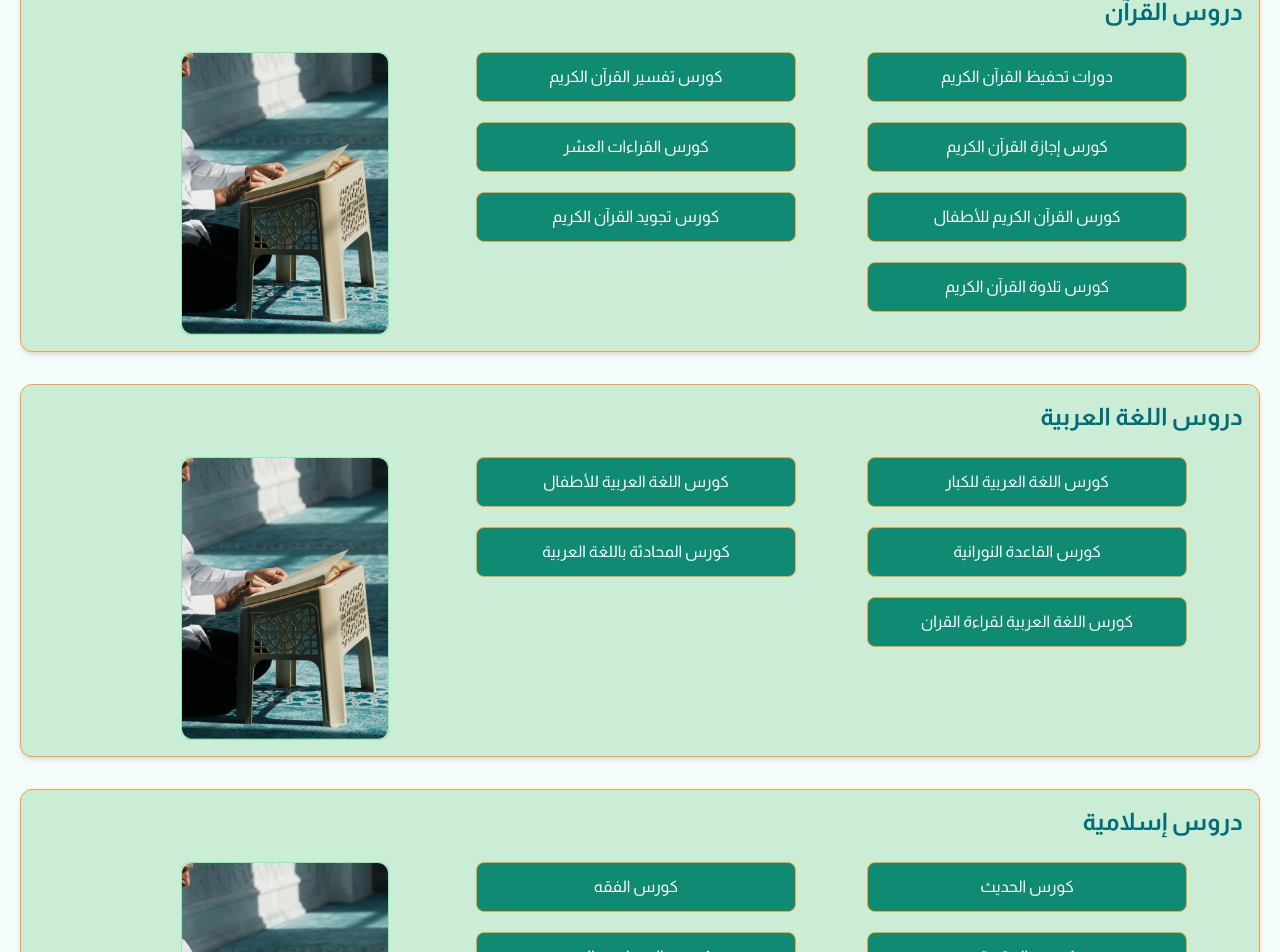
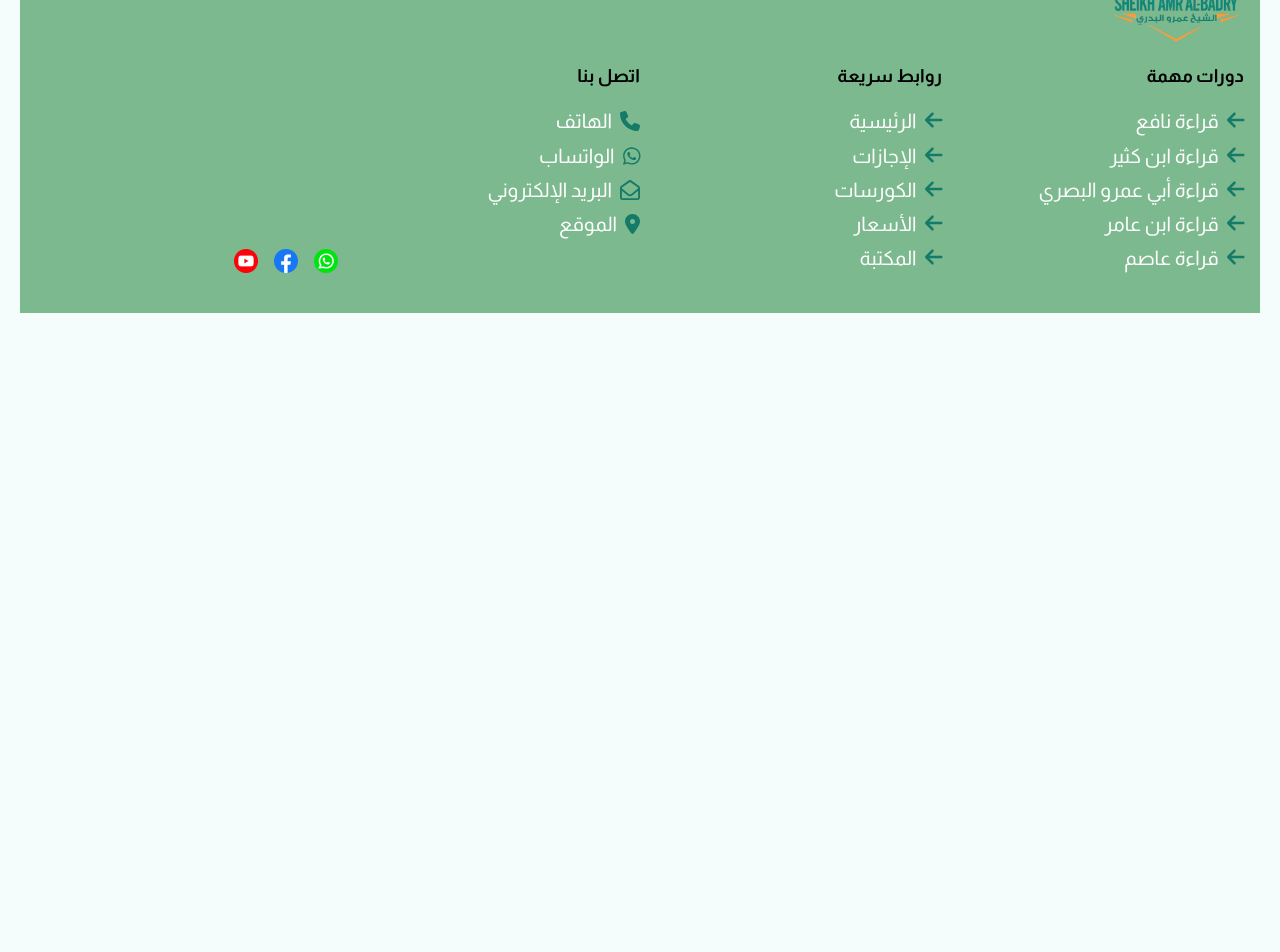
Before and after one commit to MostafaY2sser/Quran, a React (Vite) app: page /qurancourse in a window 1280 px wide. Shown: the part 340-1292 px from the top of the page. After the commit the page ends 800 px from the top, so only its background shows below. Built offline with nearby package versions, Linux system fonts and the light colour scheme.

Commit message:
some changes

```diff
--- a/src/App.jsx
+++ b/src/App.jsx
@@ -5,8 +5,6 @@ import Home from './Pages/Home/Home';
 import EgazatPage from './Pages/EgazatPage';
 import EgazatDetailsPage from './Pages/EgazatDetailsPage';
 import Header from "./Components/Header/Header"
-import QuranCourses from './Pages/QuranCourses';
-import QuranDetailsCourses from './Pages/QuranDetailsCourses';
 
 
 // Swipper
@@ -28,9 +26,6 @@ function App() {
             <Route path='/' element={<Home />} />
             <Route path='/egazatpage' element={<EgazatPage />} />
             <Route path="/egazatpage/:card/:narration" element={<EgazatDetailsPage />} />
-            <Route path="/qurancourse" element={<QuranCourses/>} />
-            <Route path="/details/:id" element={<QuranDetailsCourses/>} />
-
           </Routes>
           <Footer />
         </Router>
--- a/src/Pages/QuranCourses.jsx
+++ /dev/null
@@ -1,185 +0,0 @@
-import React from "react";
-import { useNavigate } from "react-router-dom";
-import course from "../assets/images/general/course.png";
-// قائمة البيانات للأقسام والأزرار
-const sections = [
-    {
-        title: "دروس القرآن",
-        image: course,
-        buttons: [
-            {
-                id: "tahfez",
-                title: "دورات تحفيظ القرآن الكريم",
-                description: "تعلم قواعد التجويد بطريقة سهلة ومنهجية.",
-            },
-            {
-                id: "tafseer",
-                title: "كورس تفسير القرآن الكريم",
-                description: "فهم معاني آيات القرآن الكريم وتفسيرها.",
-            },
-            {
-                id: "egaza",
-                title: "كورس إجازة القرآن الكريم",
-                description: "حفظ القرآن الكريم مع المتابعة اليومية.",
-            },
-            {
-                id: "Reads",
-                title: "كورس القراءات العشر",
-                description: "الحصول على إجازة معتمدة في قراءة القرآن.",
-            },
-            {
-                id: "quran-kids",
-                title: "كورس القرآن الكريم للأطفال",
-                description: "تعليم الأطفال القرآن بطريقة ممتعة.",
-            },
-            {
-                id: "Tagweed",
-                title: "كورس تجويد القرآن الكريم",
-                description: "تعليم الأطفال القرآن بطريقة ممتعة.",
-            },
-            {
-                id: "Tlawa",
-                title: "كورس تلاوة القرآن الكريم",
-                description: "تعليم الأطفال القرآن بطريقة ممتعة.",
-            },
-        ],
-    },
-    {
-        title: "دروس اللغة العربية",
-        image: course,
-        buttons: [
-            {
-                id: "arabic-adults",
-                title: "كورس اللغة العربية للكبار",
-                description: "تعلم أساسيات اللغة العربية للأطفال بسهولة.",
-            },
-            {
-                id: "arabic-kids",
-                title: "كورس اللغة العربية للأطفال",
-                description: "تعلم أساسيات اللغة العربية للأطفال بسهولة.",
-            },
-            {
-                id: "nawranyarule",
-                title: "كورس القاعدة النورانية",
-                description: "تعلم قواعد النحو والصرف لتقوية لغتك.",
-            },
-            {
-                id: "speakingarabic",
-                title: "كورس المحادثة باللغة العربية",
-                description: "تعلم أساسيات الصرف وأوزان الكلمات.",
-            },
-            {
-                id: "readingquran",
-                title: "كورس اللغة العربية لقراءة القران ",
-                description: "تقوية مهارات اللغة العربية للكبار.",
-            },
-        ],
-    },
-    {
-        title: "دروس إسلامية",
-        image: course,
-        buttons: [
-            {
-                id: "hadith",
-                title: "كورس الحديث",
-                description: "تعرف على سيرة النبي صلى الله عليه وسلم.",
-            },
-            {
-                id: "fiqh",
-                title: "كورس الفقه",
-                description: "تعلم أحاديث نبوية صحيحة ومفيدة.",
-            },
-            {
-                id: "aqeedah",
-                title: "كورس العقيدة",
-                description: "تعلم أصول العقيدة الإسلامية الصحيحة.",
-            },
-            {
-                id: "modern-islamic",
-                title: "كورس المسلمين الجدد",
-                description: "مناقشة القضايا الإسلامية في العصر الحديث.",
-            },
-            {
-                id: "shahada",
-                title: "كورس تعليم الشهادة للمسليمن الجدد",
-                description: "فهم الأحكام الشرعية بطريقة مبسطة.",
-            },
-        ],
-    },
-];
-
-const QuranCourses = () => {
-    const navigate = useNavigate();
-
-    const handleButtonClick = (section, button) => {
-        navigate(`/details/${button.id}`, {
-            state: {
-                image: section.image,
-                description: button.description,
-                title: button.title,
-            },
-        });
-    };
-
-    return (
-        <>
-            <div className="flex flex-col justify-center items-center mt-5">
-                <h2 className="text-2xl font-bold text-[#006d77] text-center">دوراتنا عبر الأنترنت</h2>
-                <hr className="border-t-1 border-orange-500 w-32 mt-3" />
-            </div>
-            <div className="min-h-screen py-8">
-                <div className="container space-y-8">
-                    {/* الأقسام */}
-                    {sections.map((section, index) => (
-                        <div
-                            key={index}
-                            className="border shadow-md rounded-xl p-4 my-5"
-                            style={{
-                                backgroundColor: "var(--main-bgLight-color)",
-                                borderColor: "var(--main-border-color)",
-                            }}
-                        >
-                            <h2 className="mb-6 text-2xl font-bold text-[#006d77] text-right">
-                                {section.title}
-                            </h2>
-                            <div className="flex justify-start gap-8"> {/* gap-8 بين الأزرار والصورة */}
-                                {/* النصوص */}
-                                <div className="w-[70%] pr-14">
-                                    <div className="grid sm:grid-cols-2 gap-x-4 gap-y-5">
-                                        {/* زيّنت المسافة بين الأزرار */}
-                                        {section.buttons.map((button) => (
-                                            <button
-                                                key={button.id}
-                                                className="text-white px-4 py-3 rounded-lg w-80 border"
-                                                style={{
-                                                    backgroundColor: "var(--main-dark-color)",
-                                                    borderColor: "var(--main-border-color)",
-                                                }}
-                                                onClick={() => handleButtonClick(section, button)}
-                                            >
-                                                {button.title}
-                                            </button>
-                                        ))}
-                                    </div>
-                                </div>
-                                {/* قسم الصورة */}
-                                <div className="w-[30%]">
-                                    <img
-                                        src={section.image}
-                                        alt={section.title}
-                                        className="w-52 h-54 rounded-lg border border-green-300"
-                                    />
-                                </div>
-                            </div>
-                        </div>
-                    ))}
-                </div>
-
-
-            </div>
-        </>
-    );
-
-};
-
-export default QuranCourses;
--- a/src/Pages/QuranDetailsCourses.jsx
+++ /dev/null
@@ -1,39 +0,0 @@
-import React from 'react';
-import { useParams, useLocation } from 'react-router-dom';
-
-const QuranDetailsCourses = () => {
-  const { id } = useParams(); // تأكد من أن id يتم تمريره بشكل صحيح عبر الرابط
-  const location = useLocation();
-  const { image, description, title } = location.state || {};
-
-  return (
-    <div
-      className="mt-11 relative"
-      style={{ backgroundColor: "var(--body-bg-color)", direction: "rtl" }}
-    >
-      {/* العنوان */}
-      <div className="flex justify-center items-center">
-        <h1 className="text-2xl font-bold text-green-700 mb-4">{title}</h1>
-      </div>
-
-      {/* المحتوى */}
-      <div className="p-8 mt-11 flex flex-col items-center h-screen">
-        {image && (
-          <img
-            src={image}
-            alt={title}
-            className="w-80 h-52 mb-4 rounded-lg border"
-            style={{
-              borderColor: "var(--main-dark-color)",
-            }}
-          />
-        )}
-        {description && (
-          <p className="text-gray-700 text-center text-lg">{description}</p>
-        )}
-      </div>
-    </div>
-  );
-};
-
-export default QuranDetailsCourses;
```
